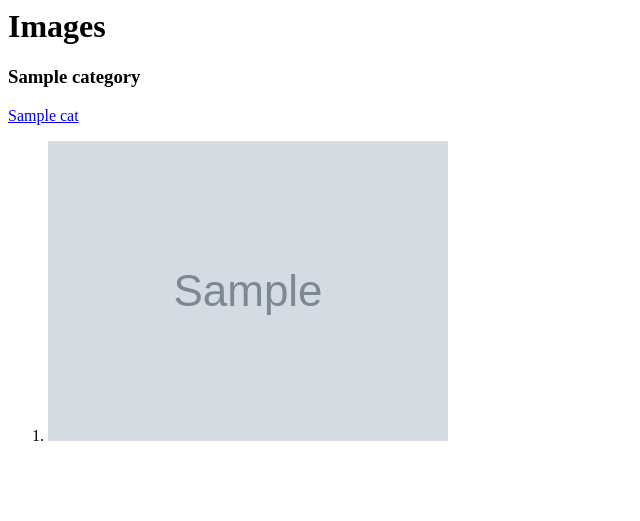
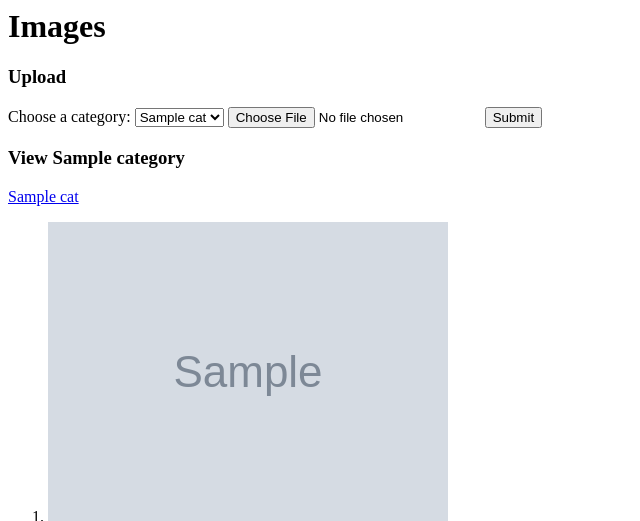
Before and after one commit to pmanojkumarsoftware/Image-Archiver-Viewer, a Flask app: template templates/home.html in a window 1280 px wide. Shown: the top 521 px of the page, without its empty margins (0-640 px from the left). Run offline with Flask 2, Linux system fonts and the light colour scheme; the template is opened without the code that fills it: most values are stand-ins (such as "Sample title", 1, 10 or a date in 2020); grey boxes marked "Sample" are stand-in pictures.

Commit message:
st static & post images / form
* images from form to directorys

```diff
--- a/app.py
+++ b/app.py
@@ -1,9 +1,11 @@
-from flask import Flask, g, request, render_template, send_from_directory
 import sqlite3
 import os
+from flask import Flask, g, request, render_template, send_from_directory
+from werkzeug.utils import secure_filename
 from settings import DATABASE, CAT2, CATEGORIES, PH_FOLDER
 
-app = Flask(__name__, static_url_path='')
+app = Flask(__name__, static_url_path="")
+
 
 def get_db():
     db = getattr(g, "_database", None)
@@ -18,21 +20,38 @@ def close_connection(exception):
     if db is not None:
         db.close()
 
-@app.route('/photos/<path:path>')
+
+@app.route("/photos/<path:path>")
 def send_js(path):
-    return send_from_directory('photos', path)
+    return send_from_directory("photos", path)
 
 
-@app.route("/")
+@app.route("/", methods=["POST", "GET"])
 def hello_world():
-    category = request.args.get("category", CAT2)
-    rows = []
-    if category in CATEGORIES:
-        print ("CAT:", category)
-        cur = get_db().cursor()
-        for category, filename in cur.execute("SELECT * FROM photos where category=?", (category,)):
-            full_path = os.path.join(PH_FOLDER, category, filename)
-            rows.append(full_path)
+    if request.method == "POST":
+        c = request.form["category"].lower()
+        f = request.files["file"]
+        if not c in CATEGORIES:
+            return "category not recognised"
+        file_path = os.path.join(PH_FOLDER, c, secure_filename(f.filename))
+        f.save(file_path)
+        conn = get_db()
+        cur = conn.cursor()
+        cur.execute("insert into photos values (?,?)", (c, file_path))
+        conn.commit()
+        return "file uploaded successfully"
+    else:
+        category = request.args.get("category", CAT2)
+        rows = []
+        if category in CATEGORIES:
+            print("CAT:", category)
+            cur = get_db().cursor()
+            for category, filename in cur.execute(
+                "SELECT * FROM photos where category=?", (category,)
+            ):
+                rows.append(filename)
 
-    print (rows)
-    return render_template("home.html", rows=rows, category=category, categories=CATEGORIES)
+        print(rows)
+        return render_template(
+            "home.html", rows=rows, category=category, categories=CATEGORIES
+        )
--- a/setup.py
+++ b/setup.py
@@ -31,7 +31,7 @@ def get_category_and_filename_from_folders():
                 category = _.lstrip(f"{PH_FOLDER}/")
                 for filename in filenames:
                     print(category, filename)
-                    yield category, filename
+                    yield category, os.path.join(PH_FOLDER, category, filename)
 
 
 def setup_database(conn):
--- a/templates/home.html
+++ b/templates/home.html
@@ -1,6 +1,18 @@
 <h1>Images</h3>
 
-<h3>{{ category }}</h3>
+<h3>Upload</h3>
+<form method="post" action="/" enctype="multipart/form-data">
+<label for="category">Choose a category:</label>
+<select name="category" id="category" required>
+{% for cat in categories %}
+    <option value="{{cat}}">{{cat}}</option>
+{% endfor %}
+</select>
+<input type = "file" name = "file" required/>
+<button>Submit</button>
+</form>
+
+<h3>View {{ category }}</h3>
 {% for cat in categories %}
 {% if cat != category %} <a href="/?category={{cat}}">{{cat}}</a>{% endif %}
 {% endfor %}
@@ -9,4 +21,5 @@
 {% for img_path in rows %}
 <li><img src="{{img_path}}"/></li>
 {% endfor %}
+{{ "No Items To Display" if not rows|length}}
 </ol>
```
